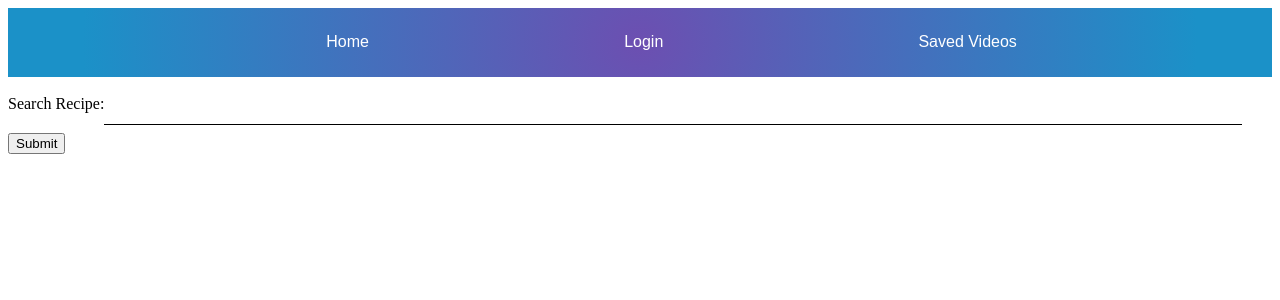
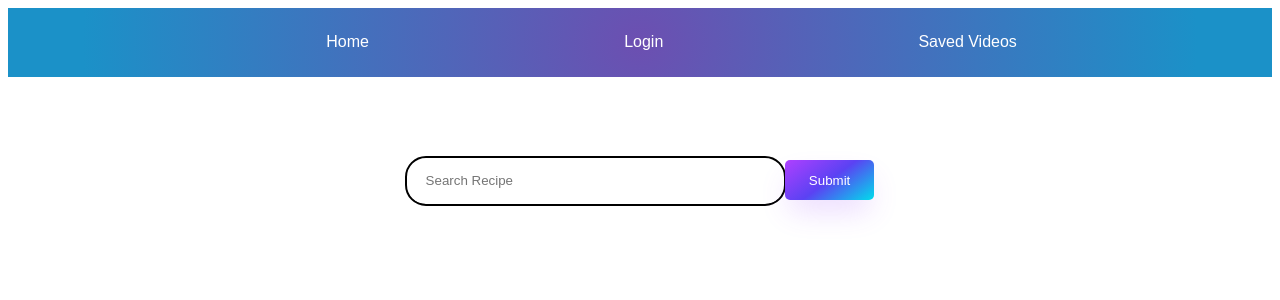
Before and after one commit to samkim777/Youcook, a React (Create React App) app in the folder client/: page / in a window 1280 px wide. Shown: the top 300 px of the page. Built offline with nearby package versions, Linux system fonts and the light colour scheme.

Commit message:
added css for submit button

```diff
--- a/client/src/App.css
+++ b/client/src/App.css
@@ -83,13 +83,13 @@ input:focus {
 
 .navbar {
   display: flex;
+  margin: auto;
   align-items: center;
   justify-content: space-evenly;
   padding-left: 5%;
   padding-bottom: 2%;
   padding-top: 2%;
   background: radial-gradient(circle, rgba(108, 79, 177, 1) 0%, rgba(27, 145, 200, 1) 88%);
-
   color: #ffffff;
 }
 
@@ -99,3 +99,35 @@ input:focus {
   font-family: Sans-serif;
   list-style-type: none;
 }
+
+
+.home-search {
+  margin: auto;
+  max-width: 30%;
+  min-height: 6vh;
+  outline: auto;
+  border-radius: 20px;
+}
+
+#home-search-form {
+  min-height: 10vw;
+  text-align: center;
+  margin-top: 10vh;
+}
+
+#home-search-button {
+  align-items: center;
+  background-image: linear-gradient(144deg, #AF40FF, #5B42F3 50%, #00DDEB);
+  border: 0;
+  border-radius: 5px;
+  box-shadow: rgba(151, 65, 252, 0.2) 0 15px 30px -5px;
+  box-sizing: border-box;
+  color: #FFFFFF;
+  font-family: Sans-serif, Phantomsans;
+  justify-content: center;
+  min-width: 7vw;
+  min-height: 5vh;
+
+
+  cursor: pointer;
+}
--- a/client/src/components/navbar.js
+++ b/client/src/components/navbar.js
@@ -1,8 +1,5 @@
 import React from "react";
 import { Link, useNavigate } from "react-router-dom";
-import { FontAwesomeIcon } from '@fortawesome/react-fontawesome';
-import { faHome, faUser, faEnvelope } from '@fortawesome/free-solid-svg-icons';
-
 
 
 export const Navbar = () => {
--- a/client/src/pages/home.js
+++ b/client/src/pages/home.js
@@ -43,11 +43,9 @@ export const Home = () => {
     }
     return (
         <div className="Home">
-            <form onSubmit={handleSubmit}>
-                <label>Search Recipe:
-                    <input type="text" value={value} onChange={handleChange}></input>
-                </label>
-                <button type="submit">Submit</button>
+            <form id="home-search-form" onSubmit={handleSubmit}>
+                <input placeholder="Search Recipe" className="home-search" type="text" value={value} onChange={handleChange}></input>
+                <button id = "home-search-button" type="submit">Submit</button>
                 <Youtubeplayer videoIds={videos} />
 
             </form>
```
